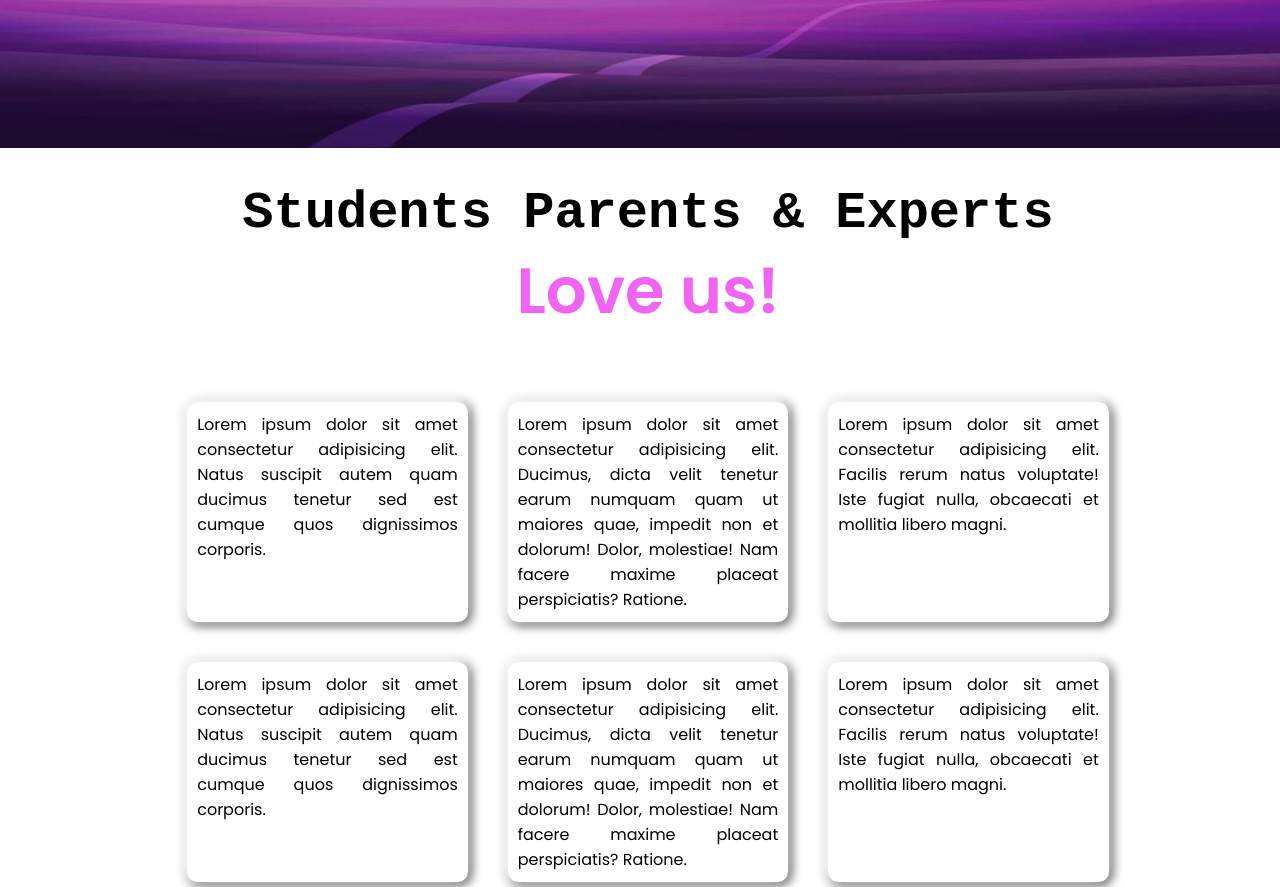
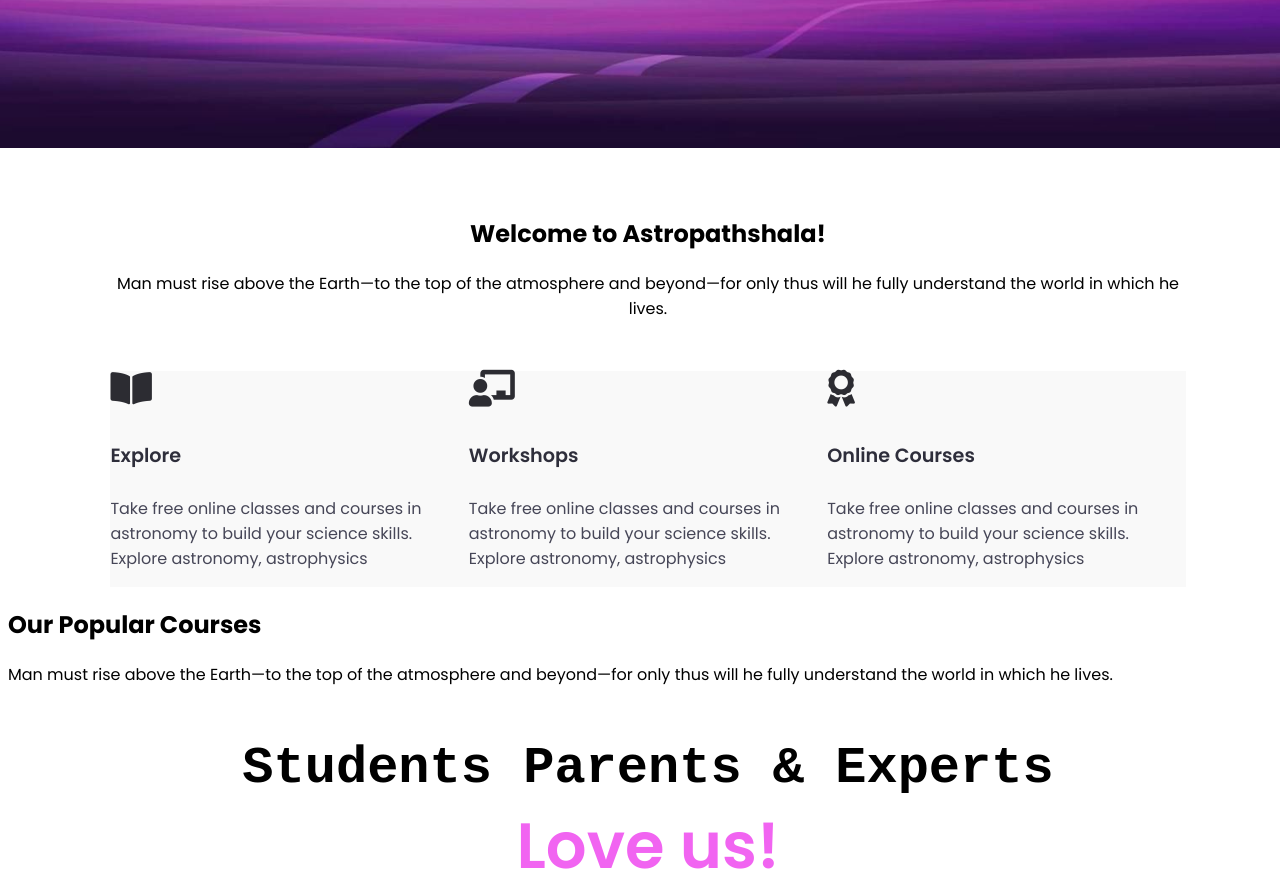
Before and after one commit to 001khushi/AstroProject, a plain HTML site: page index.html in a window 1280 px wide. Shown: the part 680-1567 px from the top of the page. Drawn offline with Linux system fonts and the light colour scheme.

Commit message:
add code
add code and icon

```diff
--- a/index.html
+++ b/index.html
@@ -6,6 +6,9 @@
   <link rel="stylesheet" href="style1.css">
   <link rel="stylesheet" href="https://cdnjs.cloudflare.com/ajax/libs/font-awesome/5.15.2/css/all.min.css">
   <meta name="viewport" content="width=device-width, initial-scale=1.0">
+
+<script src="https://kit.fontawesome.com/yourcode.js" crossorigin="anonymous"></script>
+
   <title>Astropathshala</title>
 </head>
 
@@ -39,6 +42,49 @@
         <a class="resume" href="#">Watch Demo</a>
       </div>
     </section>
+
+   <!-- middle section -->
+   <!--features-->
+
+   <section id="features">
+    <h1> Welcome to Astropathshala!</h1>
+     <p>
+        Man must rise above the Earth—to the top of the atmosphere and beyond—for only thus will he fully understand the world
+        in which he lives.
+     </p>
+     <div class="feature-base">
+        <div class="feature-box">
+          <i class='fas fa-book-open'></i>
+            <h3>Explore</h3>
+            <p>Take free online classes and courses in astronomy to build your science skills. Explore astronomy, astrophysics</p>
+        </div>
+        <div class="feature-box">
+          <i class='fas fa-chalkboard-teacher'></i>
+          <h3>Workshops</h3>
+          <p>Take free online classes and courses in astronomy to build your science skills. Explore astronomy, astrophysics</p>
+      </div>
+      <div class="feature-box">
+        <i class='fas fa-award'></i>
+        <h3>Online Courses</h3>
+        <p>Take free online classes and courses in astronomy to build your science skills. Explore astronomy, astrophysics</p>
+    </div>
+
+     </div>
+</section>
+
+<!--courses-->
+<section id="courses">
+<h1> Our Popular Courses</h1>
+     <p>
+        Man must rise above the Earth—to the top of the atmosphere and beyond—for only thus will he fully understand the world
+        in which he lives.
+
+</section>
+
+</div>
+
+   <!-- middle section ends -->
+
     <div class="feedback">
       <div class="heading">Students Parents & Experts <br>
         <span class="subHeading">Love us!</span>
--- a/style1.css
+++ b/style1.css
@@ -155,6 +155,47 @@
 
 }
 
+/* middle section  */
+
+ /*features*/
+
+ #features{
+
+  padding: 5vw 8vw 0 8vw;
+  text-align: center;
+}
+#features .feature-base{
+  display: grid;
+  grid-template-columns: repeat(auto-fit, minmax(320px, 1fr));
+  grid: gap 1rem;
+  margin-top: 50px;
+}
+#features .feature-box{
+  background-color: #f9f9f9;
+  text-align: start;
+
+}
+#features .feature-box i{
+  font-size: 2.3rem;
+  color: rgb(44,44,50);
+
+}
+#features .feature-box h3{
+  font-size: 1.2rem;
+  font-weight: 600;
+  color: rgb(46,46,59);
+  padding: 13px 0 7px 0;
+
+
+}
+#features .feature-box p{
+  font-size: 1rem;
+  font-weight: 400;
+  color: rgb(70,70,87);
+
+}
+/* middle section ends */
+
 .feedback {
   position: relative;
   margin-top: 2em;
```
